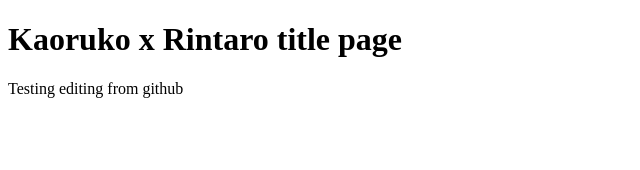
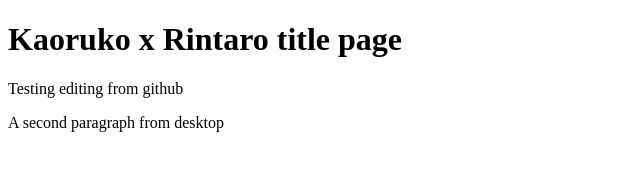
Before and after one commit to ZerefCG/Testing-github-Vscode, a plain HTML site: page index.html in a window 1280 px wide. Shown: the whole page, without its empty margins (0-640 px from the left). Drawn offline with Linux system fonts and the light colour scheme.

Commit message:
A second paragraph from the desktop and synchronize changes

```diff
--- a/index.html
+++ b/index.html
@@ -10,5 +10,7 @@
     <h1>Kaoruko x Rintaro title page</h1>
     <p>Testing editing from github</p>
 
+    <p>A second paragraph from desktop</p>
+
 </body>
 </html>
```
